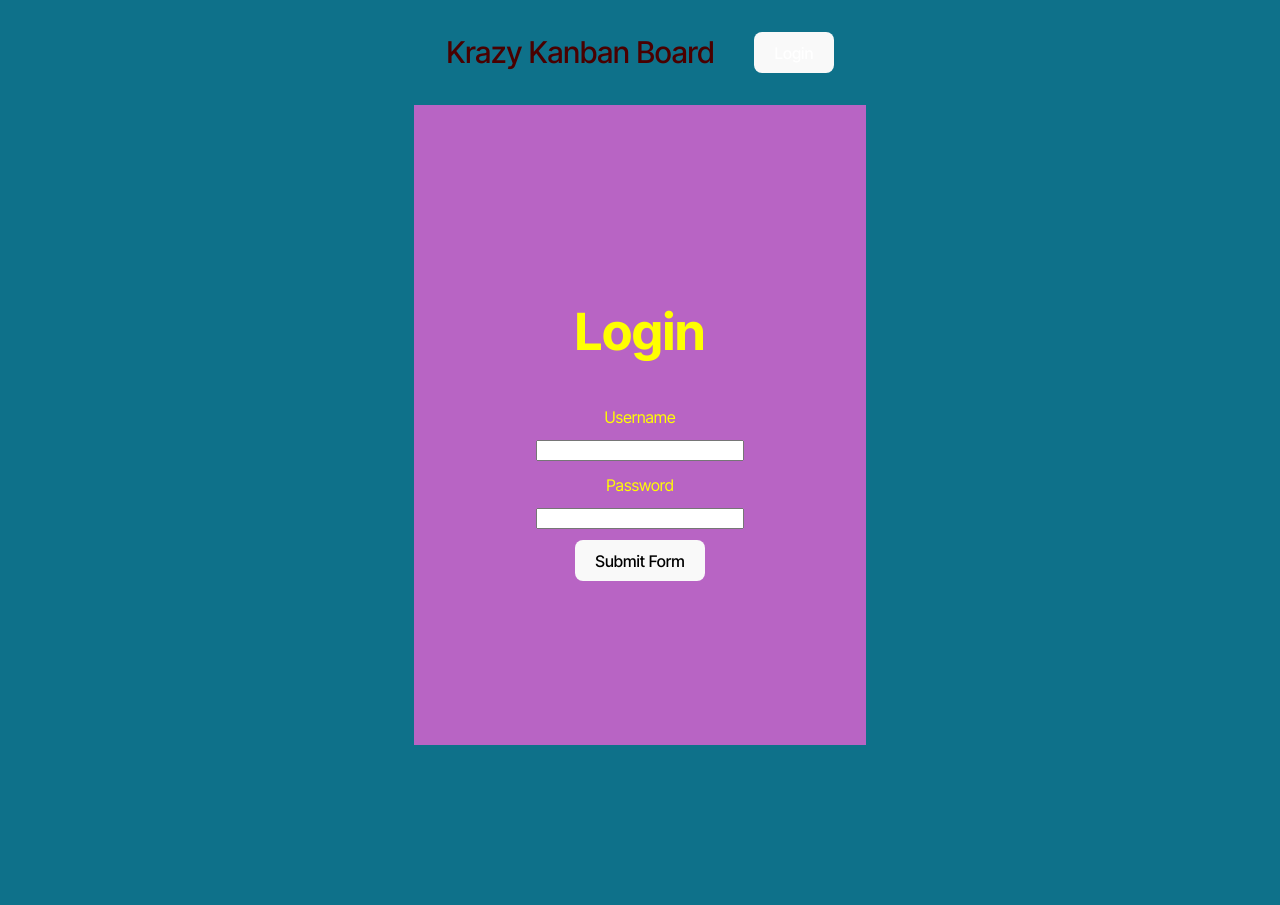
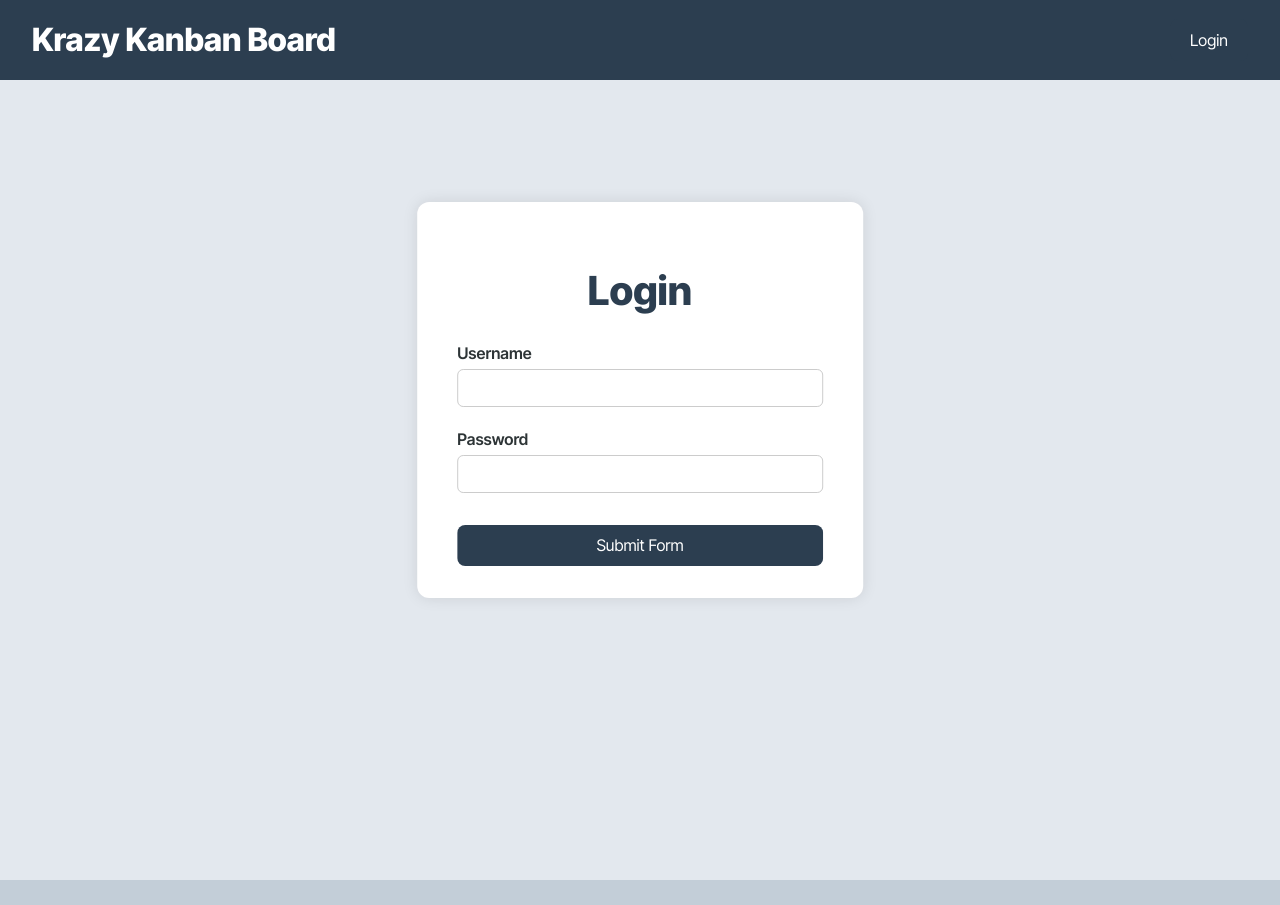
Before and after one commit to abelgtzrs/KanbanBoard, a React (Vite) app in the folder client/: page /login in a window 1280 px wide. After the commit the page ends 880 px from the top, so only its background shows below. Built offline with nearby package versions, Linux system fonts and the light colour scheme.

Commit message:
Fixed CSS and added ticket seeds

```diff
--- a/client/src/index.css
+++ b/client/src/index.css
@@ -1,52 +1,40 @@
-@import url("https://fonts.googleapis.com/css2?family=Inter+Tight:ital,wght@0,100..900;1,100..900&display=swap");
+@import url("https://fonts.googleapis.com/css2?family=Inter+Tight:wght@400;600;800&display=swap");
 
 :root {
-  font-family: "Inter Tight", system-ui, Avenir, Helvetica, Arial, sans-serif;
+  font-family: "Inter Tight", system-ui, sans-serif;
   line-height: 1.5;
   font-weight: 400;
   color-scheme: light dark;
-  color: rgba(255, 255, 255, 0.87);
-  font-synthesis: none;
-  text-rendering: optimizeLegibility;
-  -webkit-font-smoothing: antialiased;
-  -moz-osx-font-smoothing: grayscale;
+  color: #1c1c1c;
+  background-color: #c3ced8;
 }
 
-/* webkit solution */
-::-webkit-input-placeholder {
-  text-align: right;
+/* Reset margins */
+body {
+  margin: 0;
+  padding: 0;
+  min-height: 100vh;
+  background-color: #e3e8ee;
 }
 
-/* mozilla solution */
-input:-moz-placeholder {
-  text-align: right;
-}
-
+/* Links */
 a {
   font-weight: 500;
   color: #ffffff;
-  text-decoration: inherit;
+  text-decoration: none;
 }
 a:hover {
-  color: #535bf2;
+  color: #6c5ce7;
 }
 
-body {
-  background: #0e718a;
-  background-size: cover;
-  background-repeat: no-repeat no-repeat;
-  background-position: center center;
-  margin: 0;
-  place-items: center;
-  min-width: 320px;
-  min-height: 100vh;
+/* Headings */
+h1 {
+  font-size: 2.5rem;
+  font-weight: 700;
+  margin-bottom: 1rem;
 }
 
-h1 {
-  font-size: 3.2em;
-  line-height: 1.1;
-}
-
+/* Buttons */
 button {
   border-radius: 8px;
   border: 1px solid transparent;
@@ -54,204 +42,204 @@ button {
   font-size: 1em;
   font-weight: 500;
   font-family: inherit;
-  background-color: #1a1a1a;
+  background-color: #2c3e50;
+  color: white;
   cursor: pointer;
-  transition: border-color 0.25s;
+  transition: background-color 0.3s ease;
 }
 button:hover {
-  border-color: #646cff;
+  background-color: #34495e;
 }
 button:focus,
 button:focus-visible {
-  outline: 4px auto -webkit-focus-ring-color;
+  outline: 3px solid #a29bfe;
 }
 
+/* Layout */
 main {
-  color: black;
   width: 100%;
   min-height: 100vh;
   display: flex;
   flex-direction: row;
 }
 
-tr {
-  border-radius: 10px;
-  background-color: #000;
-  color: white;
+/* Navbar */
+.nav {
+  display: flex;
+  justify-content: space-between;
+  align-items: center;
+  background-color: #2c3e50;
+  padding: 1rem 2rem;
+  color: rgb(226, 226, 226);
 }
 
-tbody tr:nth-child(odd) {
-  background-color: #333333;
-}
-
-/* Navbar Content */
-.nav {
-  display: flex;
-  padding: 1em 2em;
+.nav-title a {
+  font-size: 2rem;
+  font-weight: 800;
+  color: #ffffff;
 }
 
 .nav ul {
   display: flex;
-  margin-left: auto;
-  flex-direction: row;
+  gap: 1rem;
+  list-style: none;
+  margin: 0;
+  padding: 0;
 }
 
-.nav-title {
-  display: flex;
-  align-items: center;
-  justify-content: center;
-  font-size: larger;
-  font-weight: 900;
-}
-
-.nav-title a {
-  color: #490000;
-  font-size: 30px;
-}
-
-.nav-item {
-  display: block;
-  margin-left: auto;
-  list-style: none;
-}
-
-.nav-link {
-  color: #fff;
-  text-decoration: none;
-}
-
-.active {
-  font-weight: 700;
-}
-
-.table {
-  width: 80vw;
-  table-layout: fixed;
-}
-
+/* Board Display */
 .board {
   width: 100%;
+  padding: 2rem;
 }
 
 .board-display {
   display: flex;
+  gap: 1rem;
+  flex-wrap: nowrap;
+  overflow-x: auto;
+  padding-top: 1rem;
 }
 
 .swim-lane {
-  text-align: center;
-  font-weight: 500;
-  width: 33%;
-  height: 90vh;
-  border: 1px solid rgba(0, 0, 0, 0.2);
-  margin: 5px;
-  padding: 5px;
+  flex: 1;
+  min-width: 300px;
+  height: 80vh;
+  padding: 1rem;
+  border-radius: 12px;
+  overflow-y: auto;
+  box-shadow: 0 0 6px rgba(0, 0, 0, 0.1);
+  background-color: #dfe6e9;
+  color: #2d3436;
 }
 
 .todo {
-  background-color: #bcc4db;
+  background-color: #b7d3f2;
 }
-
 .inprogress {
-  background-color: #8490b1;
+  background-color: #84afe6;
 }
-
 .done {
-  background-color: #414e73;
+  background-color: #556c8a;
 }
 
 .ticket-card {
-  text-align: left;
-  background-color: #fff;
-  padding: 15px;
-  margin-bottom: 10px;
-  border-radius: 4px;
-  box-shadow: 0 1px 3px rgba(0, 0, 0, 0.1);
-  border: 0.1em solid black;
+  background-color: #ffffff;
+  padding: 1rem;
+  border-radius: 8px;
+  box-shadow: 0 1px 3px rgba(0, 0, 0, 0.08);
+  margin-bottom: 1rem;
+  border-left: 5px solid #6c5ce7;
 }
 
-.container {
-  /* margin: auto; */
-  width: 100%;
-  /* height: 90%; */
+/* Ticket actions */
+.editBtn,
+.deleteBtn {
+  background-color: #2c3e50;
+  border: none;
+  padding: 0.4rem 0.8rem;
+  border-radius: 4px;
+  margin-right: 0.5rem;
+  cursor: pointer;
+}
+.deleteBtn:hover {
+  background-color: #e74c3c;
 }
 
 #create-ticket-link {
   display: block;
   margin-left: auto;
+  margin-bottom: 1rem;
 }
 
 .form {
-  width: 100%;
-  height: 80%;
-  background-color: #b864c4;
-  margin: auto;
-  display: flex;
-  flex-direction: column;
-  justify-content: center;
-  align-items: center;
+  position: absolute;
+  top: 50%;
+  left: 50%;
+  transform: translate(-50%, -50%);
+
+  max-width: 420px;
+  background-color: #ffffff;
+  padding: 2rem 2.5rem;
+  border-radius: 12px;
+  box-shadow: 0 0 15px rgba(0, 0, 0, 0.1);
 }
 
-.form > h1,
-.form > label {
-  color: yellow;
+.form > h1 {
+  text-align: center;
+  margin-bottom: 1rem;
+  color: #2c3e50;
 }
 
-.form > input {
-  width: 200px;
+.form label {
+  margin-top: 1.25rem;
+  font-weight: 600;
+  color: #2d3436;
+  display: block;
 }
 
-.form > label {
-  margin-top: 2.5%;
-  margin-bottom: 2.5%;
+.form input,
+.form textarea {
+  width: 100%;
+  padding: 0.5rem;
+  margin-top: 0.25rem;
+  border: 1px solid #ccc;
+  border-radius: 6px;
+  font-size: 1rem;
+  font-family: inherit;
+  box-sizing: border-box;
+}
+
+.form textarea {
+  resize: vertical;
+  min-height: 80px;
 }
 
 .form button {
-  margin-top: 2.5%;
+  width: 100%;
+  margin-top: 2rem;
 }
 
-.form textarea {
-  resize: both;
-  min-height: 30px;
-  min-width: 30px;
+/* Login Notice */
+.login-notice {
+  display: flex;
+  justify-content: center;
+  align-items: center;
+  height: 60vh;
+  color: #2c3e50;
+  font-size: 1.5rem;
 }
 
-.editBtn {
-  background-color: #424457;
-  border-radius: 8px;
-  border: 1px solid transparent;
-  padding: 0.6em 1.2em;
-  cursor: pointer;
-  transition: border-color 0.25s;
-  margin: 5px;
+/* Table styling */
+.table {
+  width: 80vw;
+  table-layout: fixed;
+}
+tr {
+  background-color: #fff;
+  color: #2c3e50;
+}
+tbody tr:nth-child(odd) {
+  background-color: #f5f5f5;
 }
 
-.deleteBtn {
-  background-color: #424457;
-  font-weight: 500;
-  color: white;
-  text-decoration: inherit;
-}
+/* Responsive */
+@media screen and (max-width: 768px) {
+  .board-display {
+    flex-direction: column;
+  }
 
-.deleteBtn:hover {
-  color: #535bf2;
-}
+  .form {
+    width: 90%;
+    padding: 1.5rem;
+  }
 
-.login-notice {
-  display: flex;
-  width: 100%;
-  align-items: center;
-  justify-content: center;
-}
+  .nav {
+    flex-direction: column;
+    align-items: flex-start;
+  }
 
-@media (prefers-color-scheme: light) {
-  :root {
-    color: #213547;
-    background-color: #ffffff;
-  }
-  a:hover {
-    color: #747bff;
-  }
-  button {
-    background-color: #f9f9f9;
+  .nav ul {
+    margin-top: 0.5rem;
   }
 }
```
Also changed, not shown: 1 other file (tests, documents, lock files or other folders).
